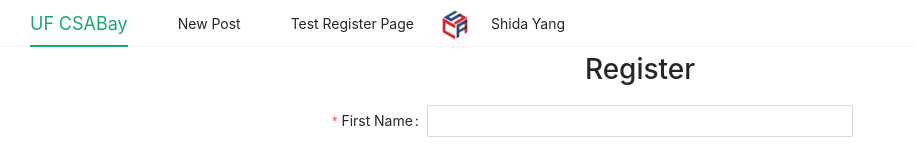
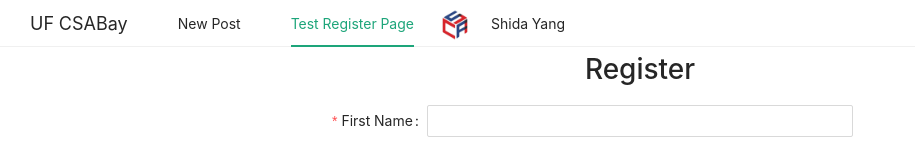
Before and after one commit to yang-shida/CSABay, a React (Create React App) app: page /register in a window 1280 px wide. Shown: the top 160 px of the page, without its empty margins (0-915 px from the left). Built offline with nearby package versions, Linux system fonts and the light colour scheme; data requests are answered from the project's data file.

Commit message:
nav bar across different page

```diff
--- a/src/App.js
+++ b/src/App.js
@@ -33,13 +33,12 @@ const App = () => {
   return (
     <Router>
       <div className="App">
-        {userInfo===undefined?"":<NavBar user={userInfo} />}
-
         <Route
           path='/'
           exact render={
             ()=>(
               <>
+                {userInfo===undefined?"":<NavBar user={userInfo} currentRoute={"home"}/>}
                 {userInfo===undefined?"":<MainPage user={userInfo} setUser={setUserInfo}></MainPage>}
               </>
             )
@@ -51,6 +50,7 @@ const App = () => {
           exact render={
             ()=>(
               <>
+                {userInfo===undefined?"":<NavBar user={userInfo} currentRoute={"register-page"}/>}
                 <SignupForm></SignupForm>
               </>
             )
@@ -62,6 +62,7 @@ const App = () => {
           exact render={
             ()=>(
               <>
+                {userInfo===undefined?"":<NavBar user={userInfo} currentRoute={"create-post"}/>}
                 {userInfo===undefined?"":<CreatePostPage user={userInfo}/>}
               </>
             )
@@ -73,6 +74,7 @@ const App = () => {
           exact render={
             ()=>(
               <>
+                {userInfo===undefined?"":<NavBar user={userInfo} currentRoute={"profile"}/>}
                 {userInfo===undefined?"":<ProfilePage user={userInfo} setUser={setUserInfo}/>}
 
               </>
--- a/src/components/NavBar.js
+++ b/src/components/NavBar.js
@@ -6,8 +6,8 @@ import {Link} from 'react-router-dom'
 
 const { SubMenu } = Menu;
 
-const NavBar = ({user}) => {
-    const [currentPage, setCurrentPage] = useState('home')
+const NavBar = ({user, currentRoute}) => {
+    const [currentPage, setCurrentPage] = useState(currentRoute)
 
     const handleClick = e => {
         setCurrentPage(e.key);
```
